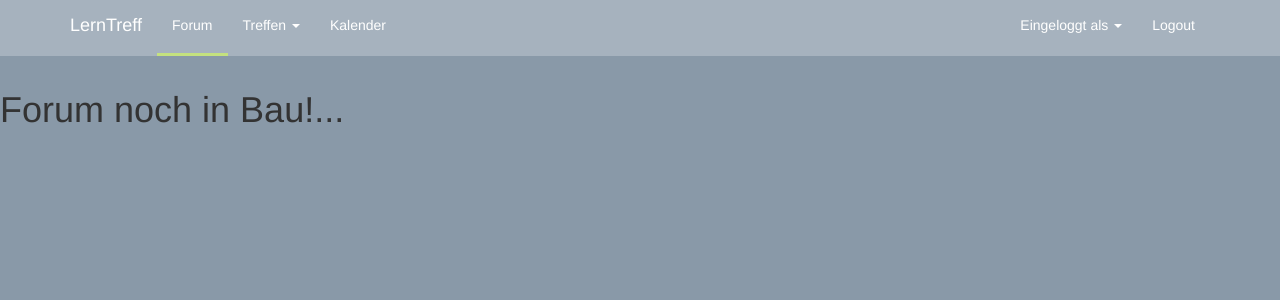
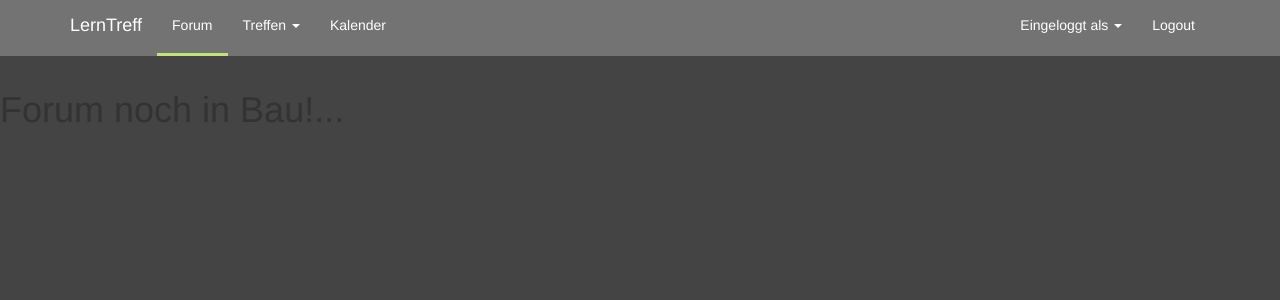
Before and after one commit to Garodan/MasterLernTreff, a PHP site: page /forum.html in a window 1280 px wide. Shown: the top 300 px of the page. Run offline with PHP 8.4, Linux system fonts and the light colour scheme; some libraries are stand-ins or nearby versions.

Commit message:
background

```diff
--- a/css/indexmenu.css
+++ b/css/indexmenu.css
@@ -1,4 +1,3 @@
-body{background:#444}
 .center-menu{margin:30px auto; float:none;}
 .center-menu ul{width:100%; padding-left:0;}
 .center-menu ul li{width:100%; min-height:30px; margin-bottom:2px; background:#f4f4f4; list-style:none; padding:10px;
--- a/css/navbar.css
+++ b/css/navbar.css
@@ -1,5 +1,5 @@
 body{
-    background: #8999A8;
+    background: #444;
 }
 .navbar, .dropdown-menu{
 background:rgba(255,255,255,0.25);
```
